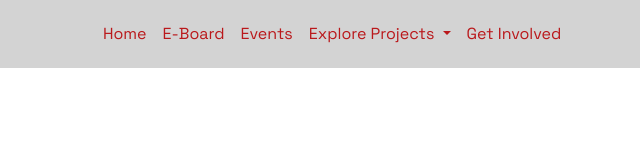
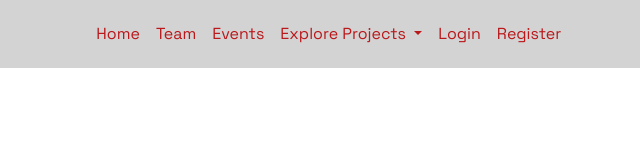
Before and after one commit to iamsujhanghimire/CCTIE, a plain HTML site: page public/events.html in a window 1280 px wide. Shown: the full height of the page, 640-1280 px from the left. Drawn offline with nearby package versions, Linux system fonts and the light colour scheme.

Commit message:
Header fixes

```diff
--- a/public/events.html
+++ b/public/events.html
@@ -26,6 +26,8 @@
 
     <script src="js/events.js" defer></script>
 </head>
+
+<!-- Header -->
 <body class="container">
 <section id="header">
     <nav class="navbar navbar-expand-lg navbar-custom fixed-top">
@@ -41,7 +43,7 @@
                         <a class="nav-link" aria-current="page" href="index.html">Home</a>
                     </li>
                     <li class="nav-item">
-                        <a class="nav-link" href="eboard.html">E-Board</a>
+                        <a class="nav-link" href="eboard.html">Team</a>
                     </li>
                     <li class="nav-item">
                         <a class="nav-link" href="events.html">Events</a>
@@ -56,7 +58,10 @@
                         </ul>
                     </li>
                     <li class="nav-item">
-                        <a class="nav-link" href="subscribe.html">Get Involved</a>
+                        <a class="nav-link" href="login.html">Login</a>
+                    </li>
+                    <li class="nav-item">
+                        <a class="nav-link" href="register.html">Register</a>
                     </li>
                 </ul>
             </div>
```
Also changed, not shown: public/eboard.html (+8 -2 lines), public/index.html (+2 -0 lines), public/project-details.html (+7 -2 lines), public/project-submit.html (+7 -2 lines), public/project.html (+7 -2 lines), public/recap.html (+7 -2 lines), public/subscribe-false.html (+7 -2 lines), public/subscribe-true.html (+7 -2 lines), public/subscribe.html (+7 -2 lines).
